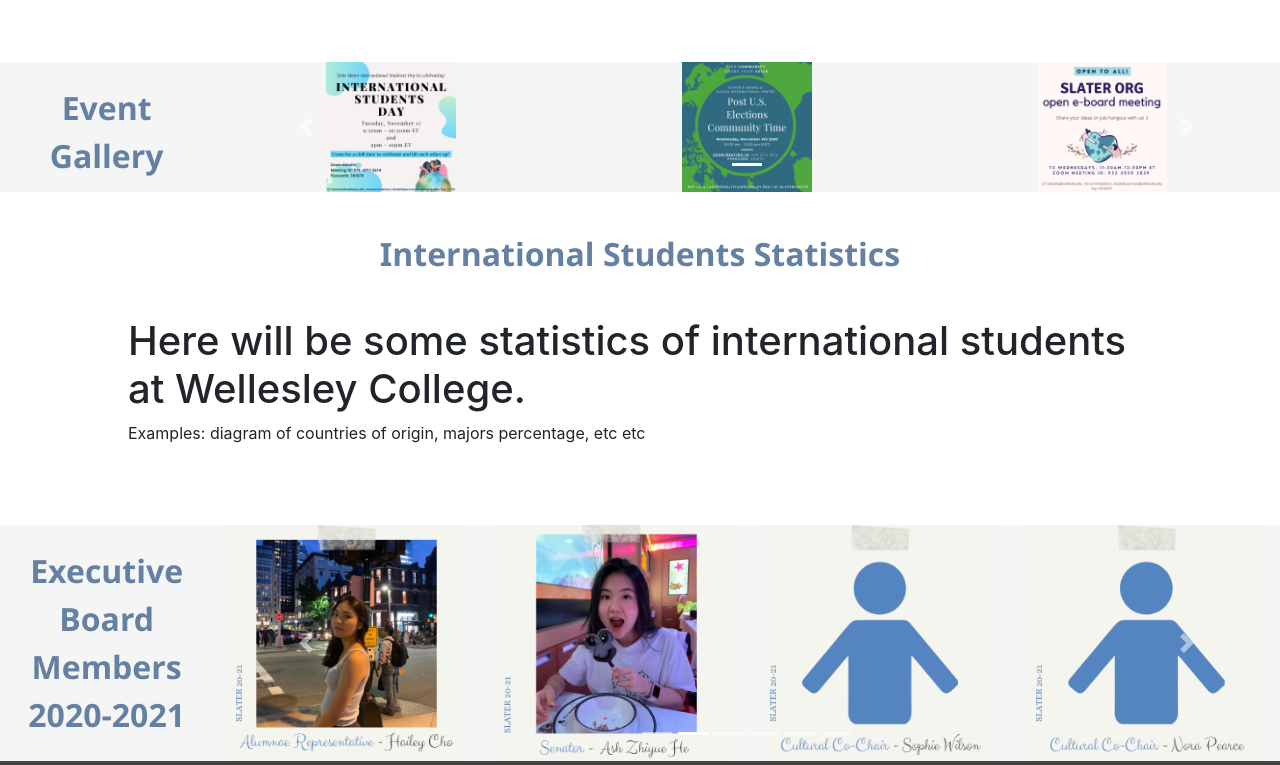
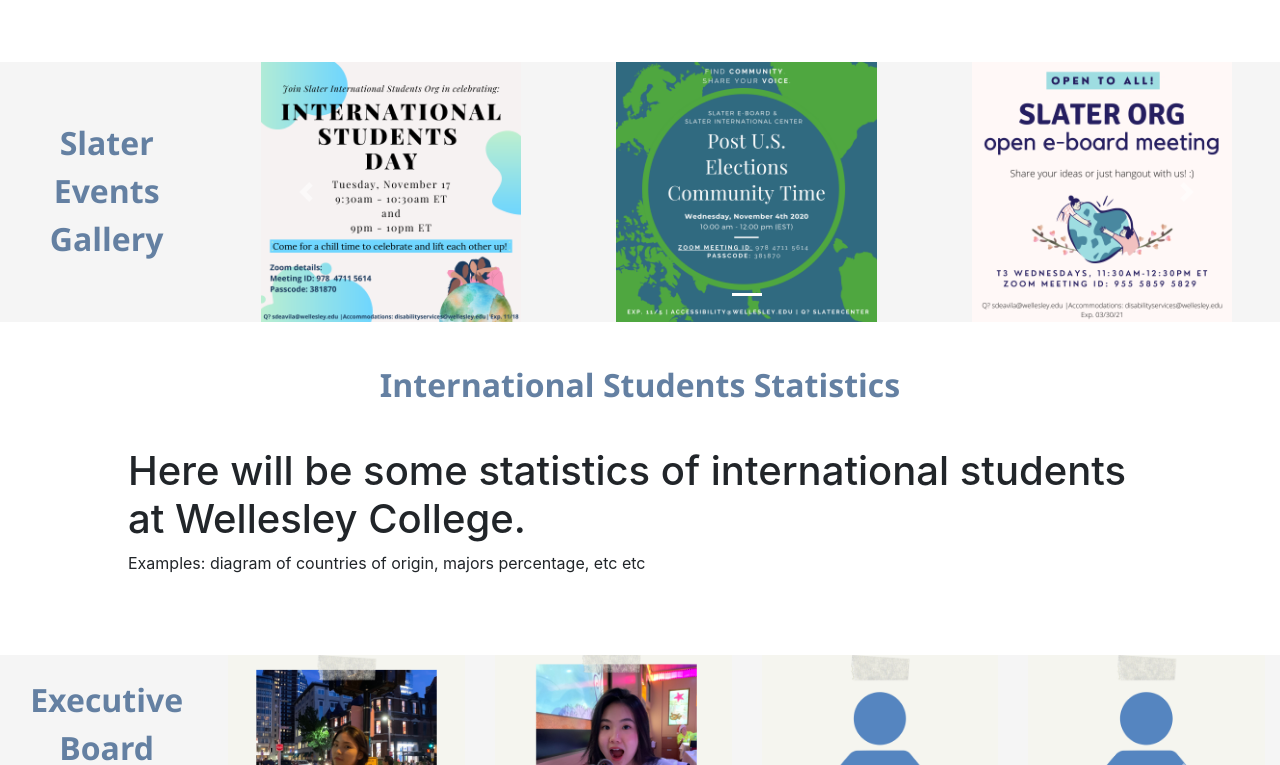
Before and after one commit to slaterwellesley/slaterwellesley, a React (Create React App) app: page / in a window 1280 px wide. Shown: the part 1975-2740 px from the top of the page. Built offline with nearby package versions, Linux system fonts and the light colour scheme.

Commit message:
working crude

```diff
--- a/src/components/EBoard.js
+++ b/src/components/EBoard.js
@@ -30,7 +30,7 @@
 class EBoard extends React.Component {
     render() {
         return (
-            <div style={{display: "flex",
+            <div style={{display: "flex", alignItems: "center",
                         backgroundColor: "whitesmoke"}}>
                 {/* <Row> */}
                 <Col sm={2}>
--- a/src/components/Gallery.js
+++ b/src/components/Gallery.js
@@ -13,17 +13,17 @@
 class Gallery extends React.Component {
     render() {
         return (
-            <div style={{display: "flex",
+            <div style={{display: "flex", alignItems: "center",
                          backgroundColor: "whitesmoke"}}>
-                <Col sm={2}><SubHeading shTitle="Event Gallery" genOrAlt="alt" /></Col>
+                <Col sm={2}><SubHeading shTitle="Slater Events Gallery" genOrAlt="alt" /></Col>
                 <Col sm={10}>
                 <Carousel>
                     <Carousel.Item>
-                    <Row>
-                        <Col><img className="galleryImg" src={ISD} alt="International Students Day"></img></Col>
-                        <Col><img className="galleryImg" src={Election} alt="Post U.S. Election Community Time"></img></Col>
-                        <Col><img className="galleryImg" src={Meeting} alt="General Meeting"></img> </Col>
-                    </Row>
+                        <Row>
+                            <Col><img className="galleryImg" src={ISD} alt="International Students Day"></img></Col>
+                            <Col><img className="galleryImg" src={Election} alt="Post U.S. Election Community Time"></img></Col>
+                            <Col><img className="galleryImg" src={Meeting} alt="General Meeting"></img></Col>
+                        </Row>
                     </Carousel.Item>
                 </Carousel>
                 </Col>
--- a/src/components/SlaterBody.css
+++ b/src/components/SlaterBody.css
@@ -14,7 +14,6 @@
     width: 100%;
     height: 100%;
     background-color: whitesmoke;
-    padding-top: 12%;
     padding-bottom: 1%;
 }
 
@@ -44,7 +43,7 @@
 }
 
 .galleryImg {
-    width: 40%;
+    width: 80%;
 }
 
 .sideTitle {
```
